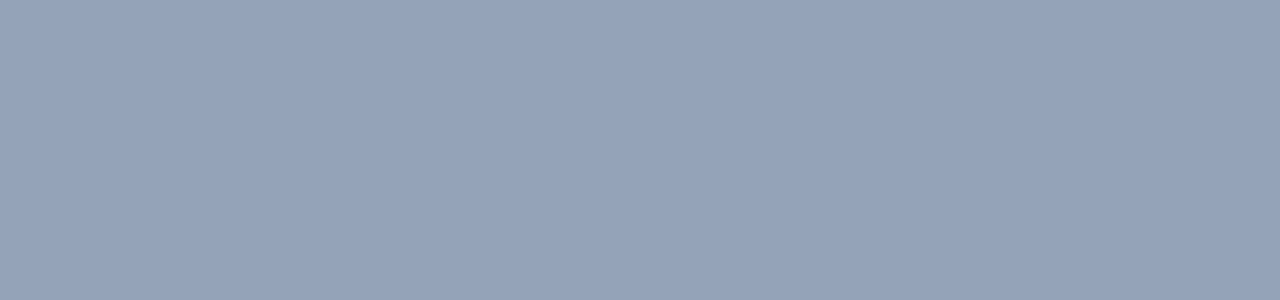
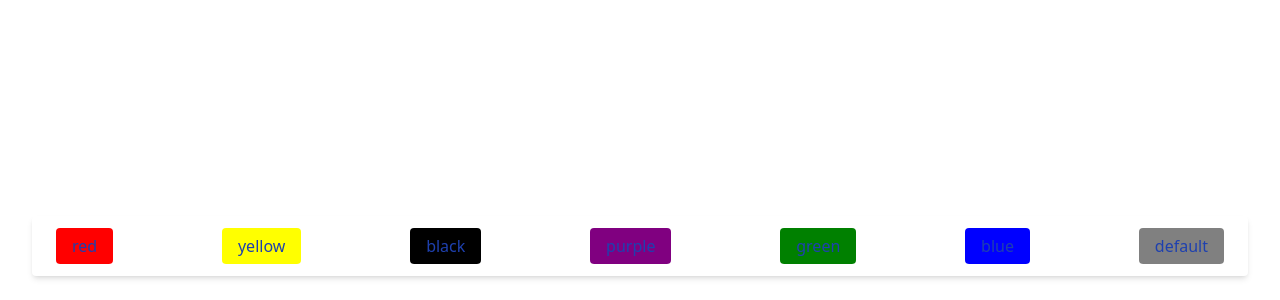
Before and after one commit to arvindbatham600/tw, a React (Vite) app in the folder sm-project/: page / in a window 1280 px wide. Shown: the part 500-800 px from the top of the page. Built offline with nearby package versions, Linux system fonts and the light colour scheme.

Commit message:
fixing background color prob

```diff
--- a/sm-project/src/App.jsx
+++ b/sm-project/src/App.jsx
@@ -4,10 +4,10 @@ import Profile from "./components/Profile-project/Profile";
 const App = () => {
   return (
     <>
-      <div className="w-screen h-screen bg-slate-400" >
+
         {/* <Profile /> */}
         <BackgroundChanger />
-      </div>
+
     </>
   );
 };
--- a/sm-project/src/components/BackgroundChanger.jsx
+++ b/sm-project/src/components/BackgroundChanger.jsx
@@ -1,11 +1,62 @@
-import React from 'react'
+import React, { useState } from "react";
+
+const colors = [
+  {
+    id: 1,
+    color: "red",
+    code: "#ff0000",
+  },
+  {
+    id: 2,
+    color: "yellow",
+    code: "#ffff00",
+  },
+  {
+    id: 3,
+    color: "black",
+    code: "#000000",
+  },
+  {
+    id: 4,
+    color: "purple",
+    code: "#800080",
+  },
+  {
+    id: 5,
+    color: "green",
+    code: "#008000",
+  },
+  {
+    id: 6,
+    color: "blue",
+    code: "#0000ff",
+  },
+  {
+    id: 7,
+    color: "default",
+    code: "#808080", // grey
+  },
+];
 
 const BackgroundChanger = () => {
+  const [color, setColor] = useState("#bb1ccc");
   return (
-    <div>
+    <div className={`w-screen h-screen bg-[${color}] flex flex-col-reverse`}>
+      <div className="flex justify-center h-[60px] w-screen mb-6">
+        <div className="flex justify-between px-6 shadow-md py-3 bg-white w-[95%] rounded ">
+          {colors.map((item) => (
+            <button
+              key={item.id}
+              className="text-blue-800 px-4 py-2 rounded text-center flex items-center justify-center "
+              style={{ backgroundColor: `${item.code}` }}
+            >
+              {item.color}
+            </button>
+          ))}
+        </div>
+      </div>
+    </div>
+  );
+};
 
-    </div>
-  )
-}
-
-export default BackgroundChanger
+export default BackgroundChanger;
```
